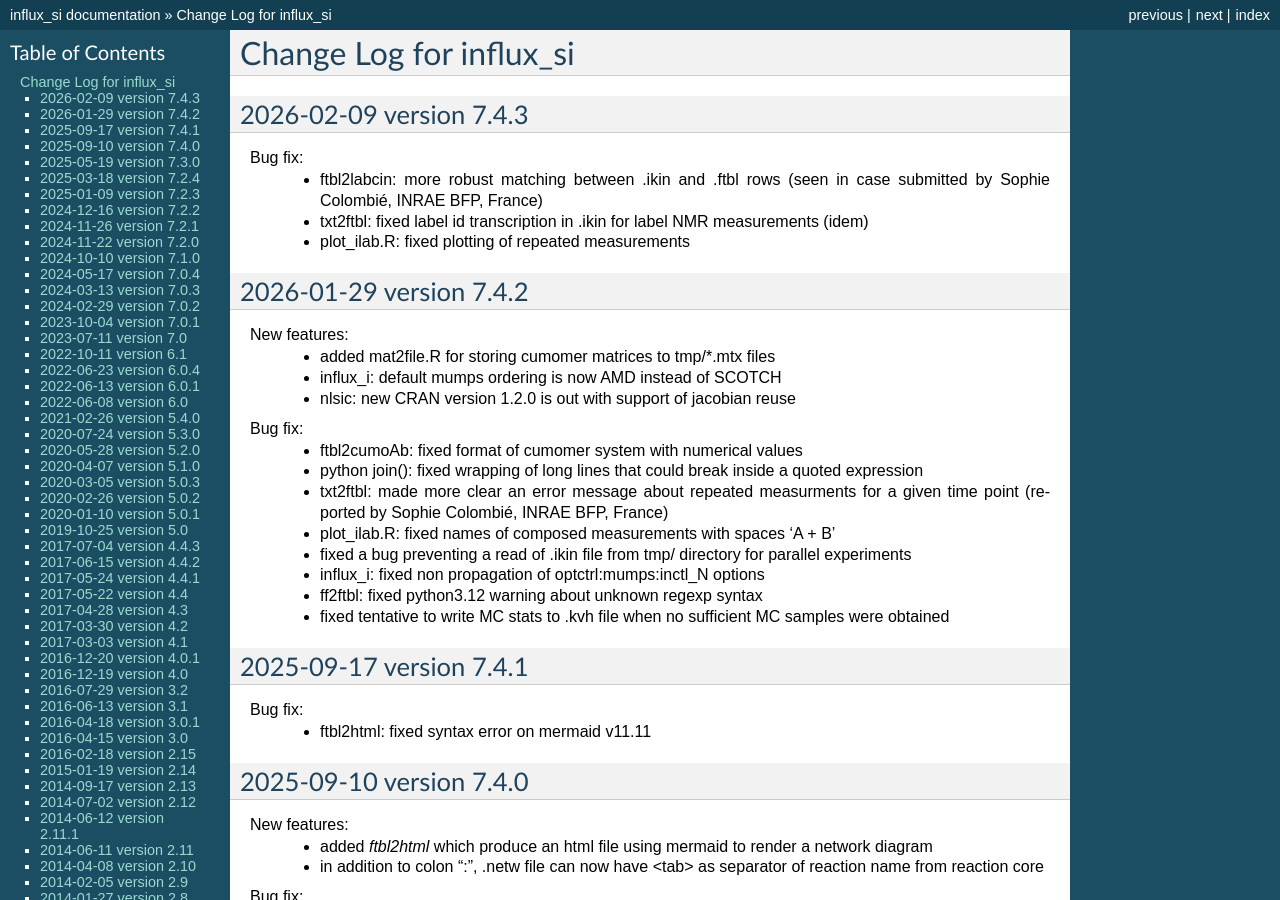
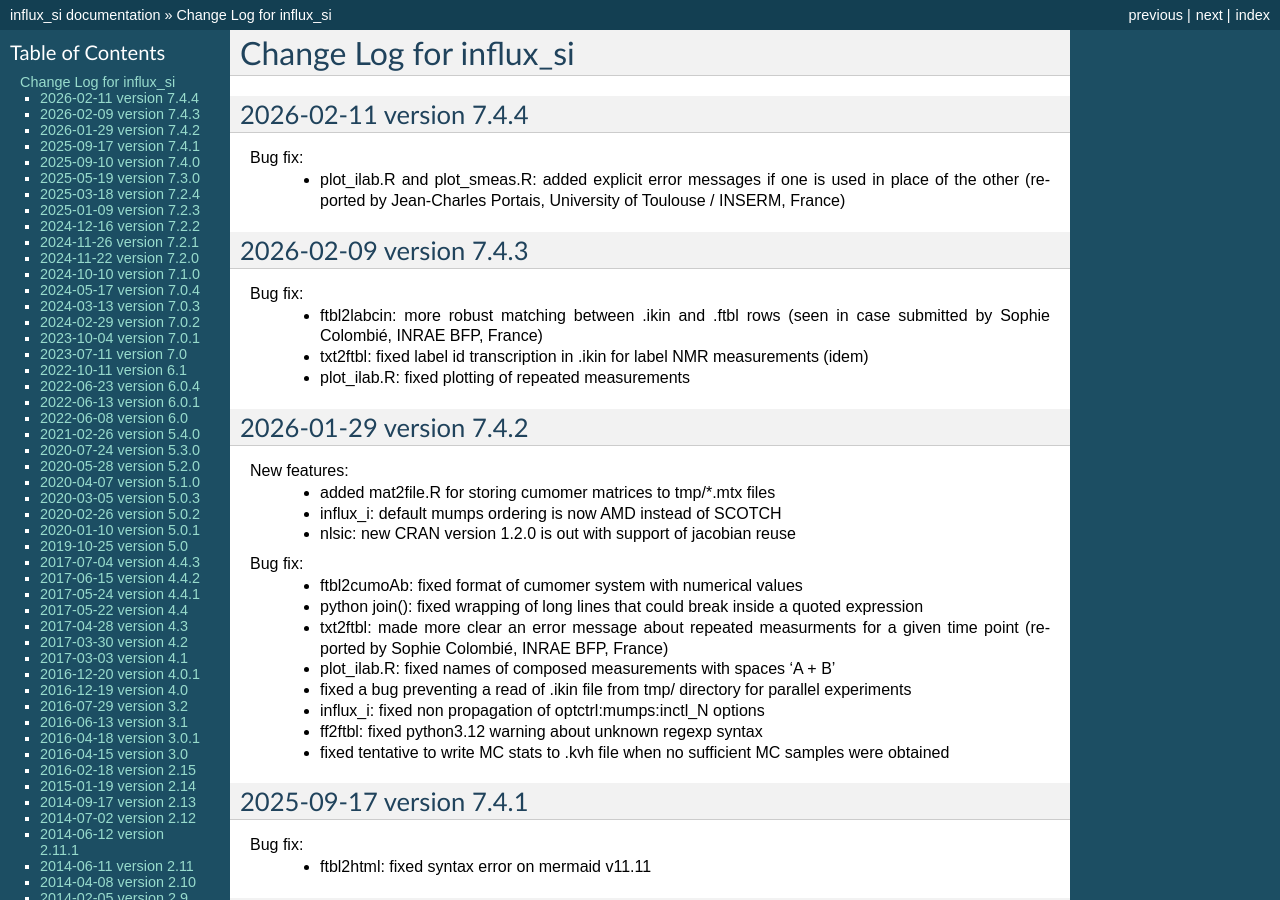
Before and after one commit to sgsokol/influx, a Sphinx documentation site: the page built from influx_si/doc/changelog.rst, in a window 1280 px wide and 900 px high. Built offline with Sphinx 7.4.7, drawn with Linux system fonts in a browser that asks for light colours.

Commit message:
v7.4.3.90 fixed plot_ilab and plot_smeas in case of interchange
Signed-off-by: Serguei Sokol <sokol@insa-toulouse.fr>

```diff
--- a/influx_si/doc/ChangeLog.txt
+++ b/influx_si/doc/ChangeLog.txt
@@ -1,6 +1,11 @@
 ========================
 Change Log for influx_si
 ========================
+
+2026-02-11 version 7.4.4
+------------------------
+Bug fix:
+ - plot_ilab.R and plot_smeas.R: added explicit error messages if one is used in place of the other (reported by Jean-Charles Portais, University of Toulouse / INSERM, France)
 
 2026-02-09 version 7.4.3
 ------------------------
```
Also changed, not shown: 3 other files.
